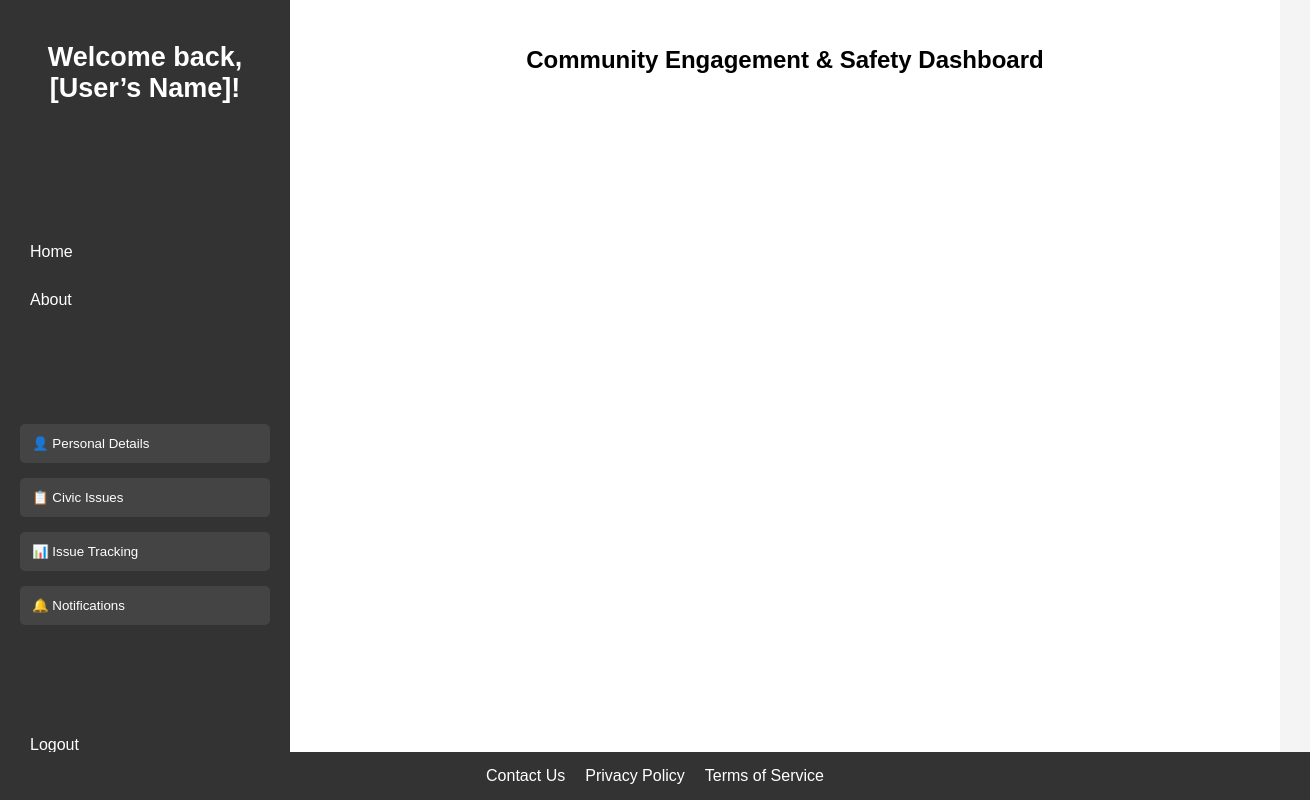
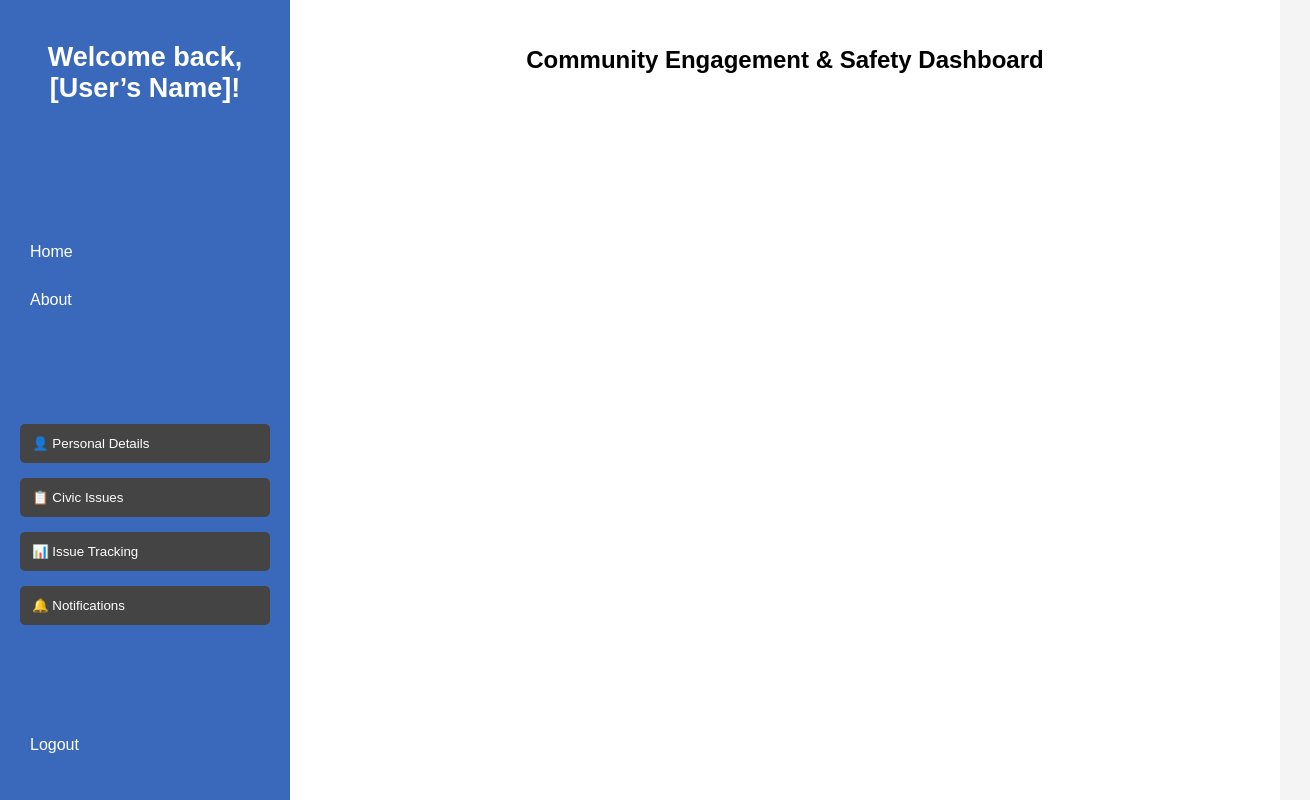
Before and after one commit to PrarabdhSoni/SOLVIT_HACKATHON, a React (Vite) app in the folder frontend/: page /dashboard in a window 1280 px wide. Shown: the whole page, 1310 px wide, since content can reach past the window. Built offline with nearby package versions, Linux system fonts and the light colour scheme.

Commit message:
Changes in Frontend

```diff
--- a/frontend/src/Pages/Dashboard/Dashboard.css
+++ b/frontend/src/Pages/Dashboard/Dashboard.css
@@ -15,7 +15,7 @@ body {
   /* Sidebar */
   .cd-sidebar {
     width: 250px;
-    background-color: #333;
+    background-color: #3a69bb;
     color: white;
     padding: 20px;
     display: flex;
@@ -51,7 +51,7 @@ body {
   }
 
   .cd-nav ul li button:hover {
-    background-color: #575757;
+    background-color: #EB5B00;
   }
 
   .cd-sidebar-sections {
@@ -74,7 +74,7 @@ body {
   }
 
   .cd-section button:hover {
-    background-color: #575757;
+    background-color: #EB5B00;
   }
 
   /* Main Content */
--- a/frontend/src/Pages/Dashboard/Dashboard.jsx
+++ b/frontend/src/Pages/Dashboard/Dashboard.jsx
@@ -141,13 +141,6 @@ const Dashboard = () => {
           </div>
         )}
       </div>
-
-      {/* Footer */}
-      <footer className="cd-footer">
-        <a href="#">Contact Us</a>
-        <a href="#">Privacy Policy</a>
-        <a href="#">Terms of Service</a>
-      </footer>
     </div>
   );
 };
```
